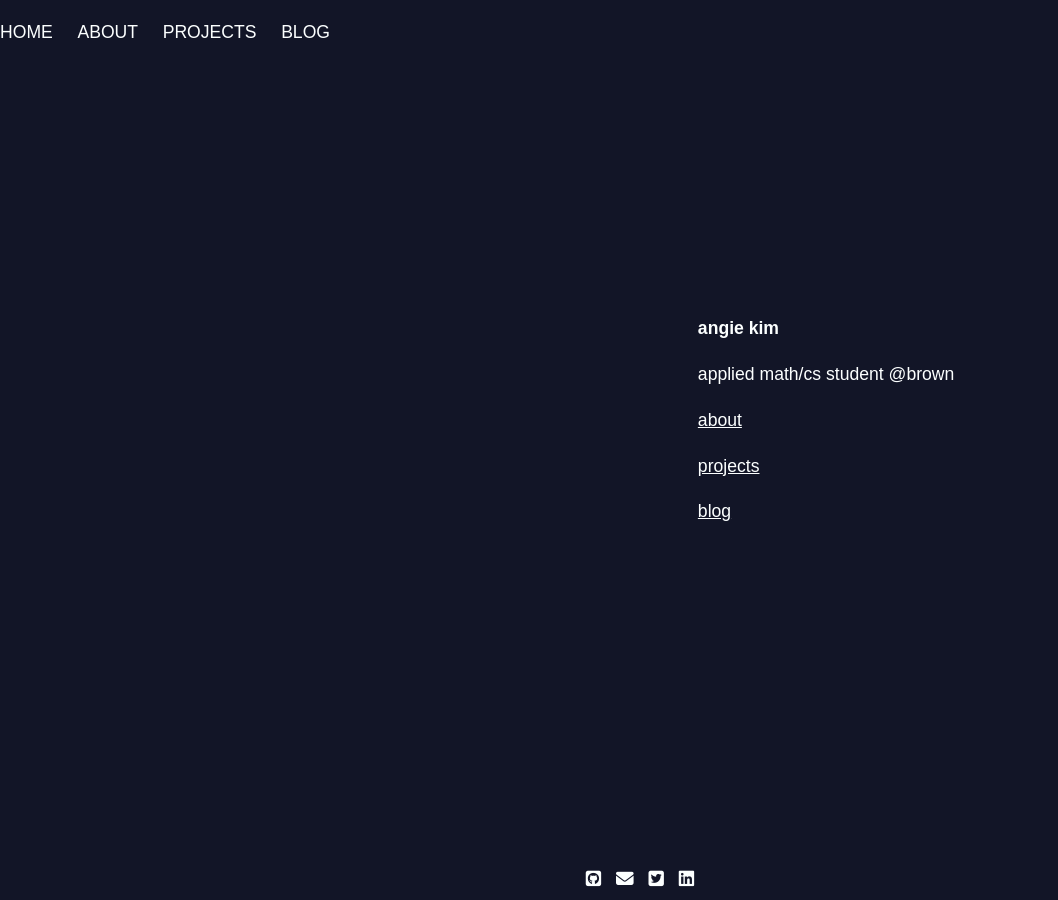
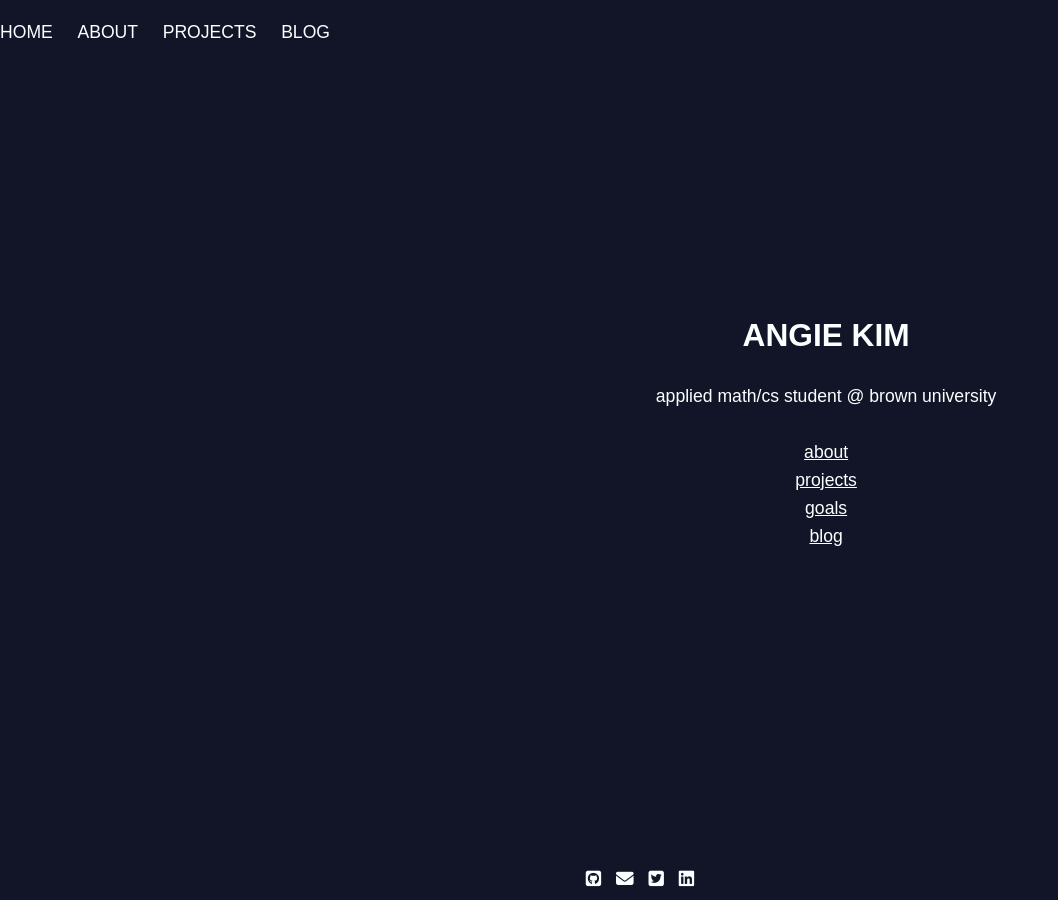
Before and after one commit to angiejwkim/angiejwkim.github.io, a Jekyll site: the page built from index.html, in a window 1280 px wide. Shown: the whole page, without its empty margins (0-1058 px from the left). Built offline with Jekyll 4.4.1, drawn with Linux system fonts in a browser that asks for light colours; nearby versions of some CDN libraries.

Commit message:
update name on home page

```diff
--- a/index.html
+++ b/index.html
@@ -2,8 +2,12 @@
 layout: default
 ---
 
-<p><b>angie kim</b></p>
-<p>applied math/cs student @brown</p>
-<p><a href="/about">about</a></p>
-<p><a href="/projects">projects</p>
-<p><a href="/blog">blog</a></p>
+<div class="feature">
+	<h2>ANGIE KIM</h2>
+	applied math/cs student @ brown university
+	<br/><br/>
+	<a href="/about">about</a>
+	<a href="/projects">projects</a>
+	<a href="/goals">goals</a>
+	<a href="/blog">blog</a>
+</div>
```
